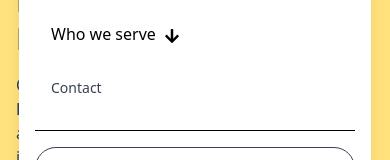
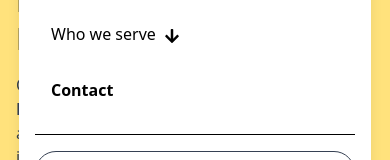
Before and after one commit to CodeEternity147/CodeEternity, a React (Vite) app in the folder Frontend/: page / in a window 390 px wide. Both pictures are taken after a click on the button 337 px from the left and 56 px from the top of the page. Shown: the part 234-394 px from the top of the page. Built offline with nearby package versions, Linux system fonts and the light colour scheme.

Commit message:
Update Header.jsx

```diff
--- a/Frontend/src/componants/Navbar/Header.jsx
+++ b/Frontend/src/componants/Navbar/Header.jsx
@@ -167,7 +167,7 @@ function Header({ showOffer, setshowOffer, showServe, setshowServe }) {
               Who we serve{" "}
               <span>{arrow2 ? <FaArrowDown className="inline ml-1" /> : <FaArrowUp className="inline ml-1" />}</span>
             </button>
-            <Link to="/contactCodeEternity" className="block px-4 py-2 text-sm text-gray-700 hover:bg-gray-100">Contact</Link>
+            <Link to="/contactCodeEternity" className="block px-4 py-2 font-semibold text-black hover:bg-gray-100">Contact</Link>
             {user && (
               <Link
                 to="/dashboard"
```
